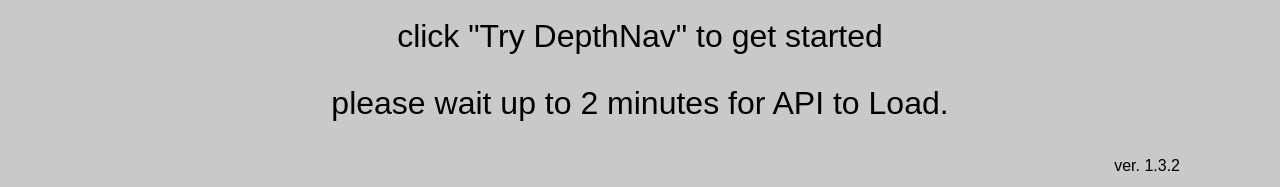
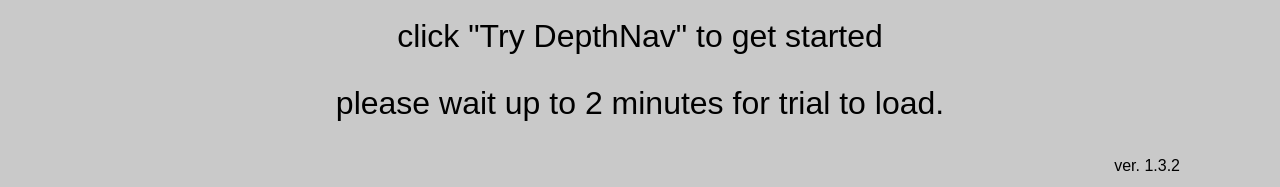
Before and after one commit to khidirahmed/Depth-Nav, a plain HTML site: page index.html in a window 1280 px wide. Shown: the part 408-595 px from the top of the page. Drawn offline with Linux system fonts and the light colour scheme.

Commit message:
Update index.html

```diff
--- a/index.html
+++ b/index.html
@@ -25,7 +25,7 @@
         <h2></h2>
         <p>Optimized for desktop</p>
         <p>click "Try DepthNav" to get started</p>
-        <p>please wait up to 2 minutes for API to Load.</p>
+        <p>please wait up to 2 minutes for trial to load.</p>
     </div>
     <h3>ver. 1.3.2</h3>
 </body>
```
